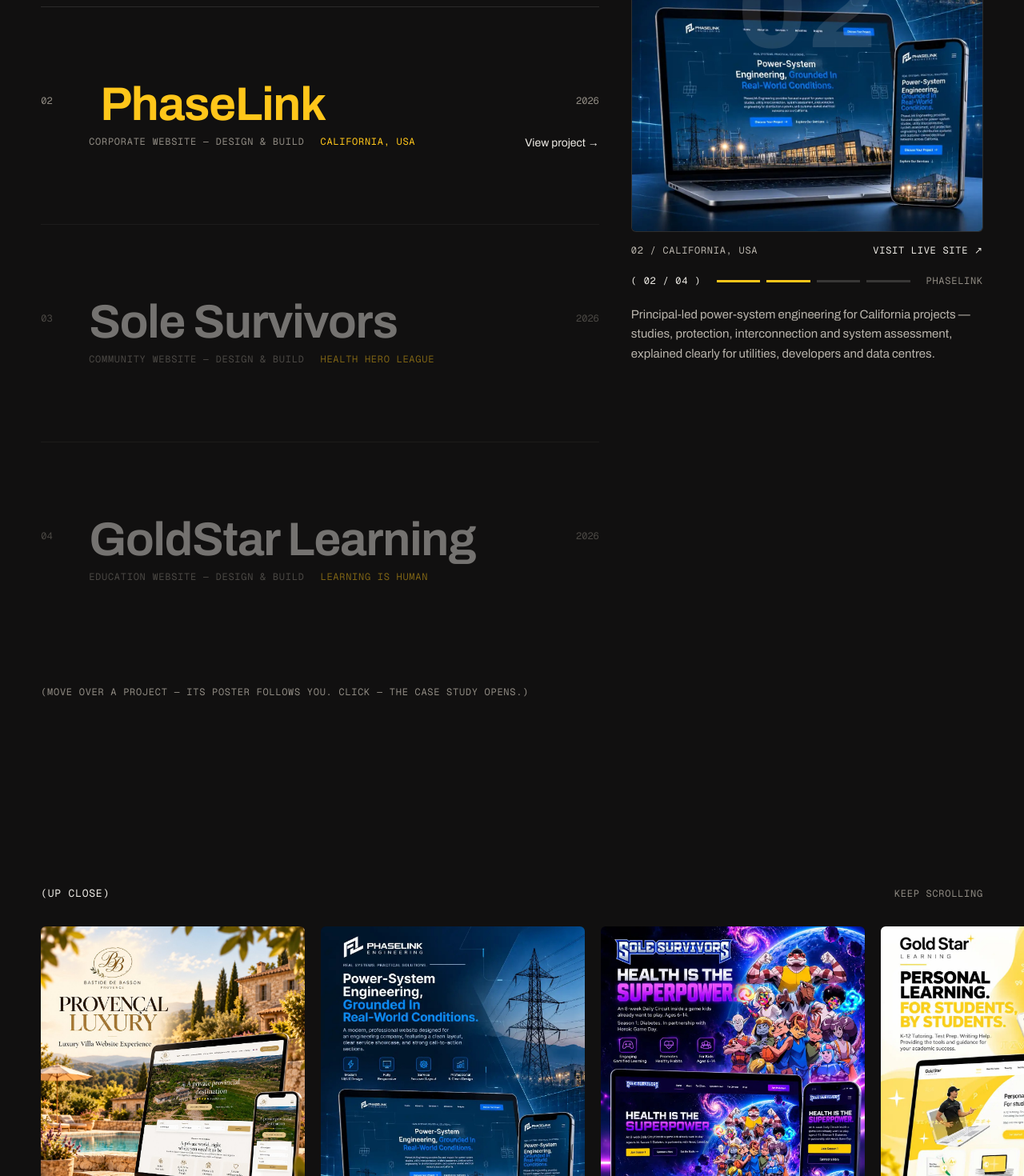
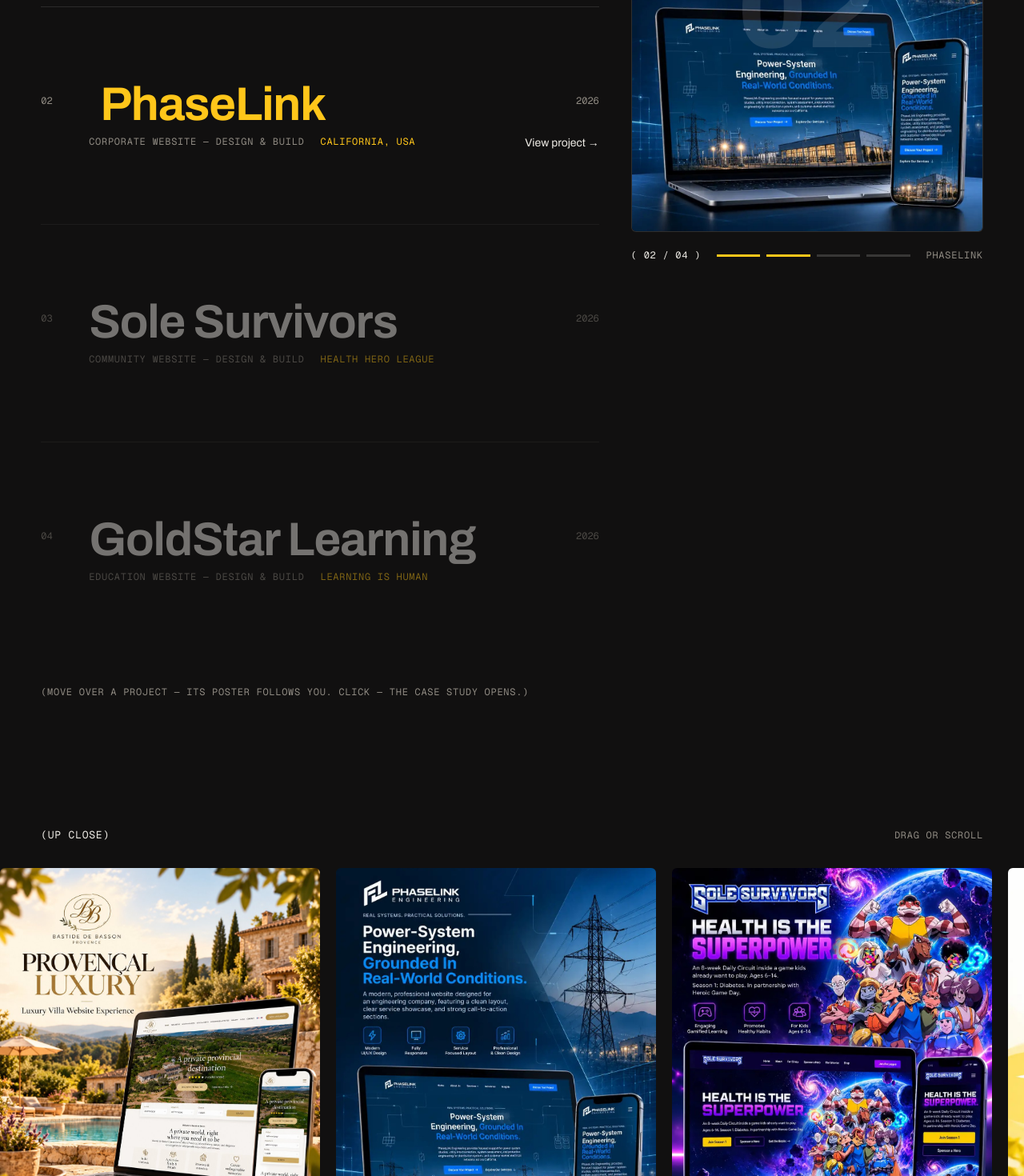
Before and after one commit to mshoaib5999/sitev2, a React (Vite) app: page / in a window 1280 px wide. Shown: the part 1330-2800 px from the top of the page at 80% size. Built offline with nearby package versions, Linux system fonts and the light colour scheme.

Commit message:
Home: caption + description removed from Selected Work; Up Close rebuilt like the reference (no pin, scroll-travel + drag, compact padding)

```diff
--- a/src/sections/SelectedWork.tsx
+++ b/src/sections/SelectedWork.tsx
@@ -81,14 +81,6 @@ export const SelectedWork: React.FC = () => {
       </div>
     ));
 
-  const stageBar = (
-    <div className="work-stage__bar">
-      <span>{String(active + 1).padStart(2, '0')} / {current.place}</span>
-      <a href={current.url} target="_blank" rel="noopener noreferrer" className="text-ink no-underline hover:text-accent transition-colors" data-hover onClick={(e) => e.stopPropagation()}>
-        Visit live site ↗
-      </a>
-    </div>
-  );
 
   const bigNumber = (size: string) => (
     <span
@@ -132,7 +124,6 @@ export const SelectedWork: React.FC = () => {
         <div className="work-stage" style={{ aspectRatio: '1111 / 1400' }} data-cursor="View" onClick={() => navigate(`/work/${current.id}`)}>
           {stageLayers(true)}
         </div>
-        {stageBar}
       </div>
 
       <div className="grid grid-cols-1 lg:grid-cols-[1fr_minmax(340px,440px)] gap-10 items-start">
@@ -179,8 +170,7 @@ export const SelectedWork: React.FC = () => {
             {bigNumber('clamp(120px, 11vw, 180px)')}
             {stageLayers(false)}
           </div>
-          {stageBar}
-          <div className="flex items-center gap-5 mt-5">
+            <div className="flex items-center gap-5 mt-5">
             <span className="eyebrow" style={{ color: 'var(--color-text)' }}>
               ( {String(active + 1).padStart(2, '0')} / {String(selectedProjects.length).padStart(2, '0')} )
             </span>
@@ -204,7 +194,6 @@ export const SelectedWork: React.FC = () => {
             </div>
             <span className="eyebrow hidden sm:block">{current.name}</span>
           </div>
-          <p className="text-muted leading-relaxed mt-5 text-[15px]">{current.description}</p>
         </div>
       </div>
 
--- a/src/sections/UpClose.tsx
+++ b/src/sections/UpClose.tsx
@@ -1,4 +1,4 @@
-import React, { useEffect, useRef, useState } from 'react';
+import React, { useEffect, useRef } from 'react';
 import { Link } from 'react-router-dom';
 import { allProjects } from '../data/details';
 import { posterBySlug } from '../data/posters';
@@ -16,71 +16,91 @@ const shots: Shot[] = allProjects.map((p, i) => ({
 }));
 
 /**
- * Scroll-driven gallery, like the reference: the section pins while the
- * cards travel right → left as you scroll down, and reverse as you scroll up.
+ * Like the reference: a normal section (no pinning) whose card row travels
+ * horizontally as the page scrolls past it — down scroll moves the row left,
+ * up scroll reverses it — and the row can also be dragged. Section padding
+ * matches the reference: clamp(60px, 10vh, 120px) 0.
  */
 export const UpClose: React.FC = () => {
   const outerRef = useRef<HTMLElement>(null);
   const trackRef = useRef<HTMLDivElement>(null);
-  const [travel, setTravel] = useState(0);
-
-  useEffect(() => {
-    const measure = () => {
-      const track = trackRef.current;
-      if (track) setTravel(Math.max(0, track.scrollWidth - window.innerWidth + 8));
-    };
-    measure();
-    const t1 = setTimeout(measure, 600);
-    const t2 = setTimeout(measure, 1800);
-    window.addEventListener('resize', measure);
-    return () => {
-      window.removeEventListener('resize', measure);
-      clearTimeout(t1);
-      clearTimeout(t2);
-    };
-  }, []);
+  const dragState = useRef({ down: false, startX: 0, startOffset: 0, moved: 0 });
+  const dragOffset = useRef(0);
+  const suppressClick = useRef(false);
 
   useEffect(() => {
     let raf = 0;
-    let lastX = 0;
-    let skew = 0;
     const loop = () => {
       const outer = outerRef.current;
       const track = trackRef.current;
       if (outer && track) {
         const rect = outer.getBoundingClientRect();
-        const total = outer.offsetHeight - window.innerHeight;
-        const p = total > 0 ? Math.min(1, Math.max(0, -rect.top / total)) : 0;
-        const x = -p * travel;
-        const vel = x - lastX;
-        lastX = x;
-        const targetSkew = Math.max(-6, Math.min(6, -vel * 0.3));
-        skew += (targetSkew - skew) * 0.1;
-        track.style.transform = `translate3d(${x.toFixed(1)}px, 0, 0) skewX(${skew.toFixed(2)}deg)`;
+        const vh = window.innerHeight;
+        const total = vh + rect.height;
+        const p = Math.min(1, Math.max(0, (vh - rect.top) / total));
+        const travel = Math.max(0, track.scrollWidth - window.innerWidth);
+        const x = Math.max(-travel, Math.min(0, -p * travel + dragOffset.current));
+        track.style.transform = `translate3d(${x.toFixed(1)}px, 0, 0)`;
       }
       raf = requestAnimationFrame(loop);
     };
     raf = requestAnimationFrame(loop);
     return () => cancelAnimationFrame(raf);
-  }, [travel]);
+  }, []);
+
+  const onPointerDown = (e: React.PointerEvent) => {
+    if (e.pointerType === 'mouse' && e.button !== 0) return;
+    dragState.current = { down: true, startX: e.clientX, startOffset: dragOffset.current, moved: 0 };
+    (e.currentTarget as HTMLElement).setPointerCapture(e.pointerId);
+  };
+  const onPointerMove = (e: React.PointerEvent) => {
+    const d = dragState.current;
+    if (!d.down) return;
+    const dx = e.clientX - d.startX;
+    d.moved = Math.max(d.moved, Math.abs(dx));
+    dragOffset.current = d.startOffset + dx;
+  };
+  const onPointerUp = () => {
+    if (dragState.current.moved > 6) {
+      suppressClick.current = true;
+      setTimeout(() => { suppressClick.current = false; }, 50);
+    }
+    dragState.current.down = false;
+  };
+  const onClickCapture = (e: React.MouseEvent) => {
+    if (suppressClick.current) {
+      e.preventDefault();
+      e.stopPropagation();
+      suppressClick.current = false;
+    }
+  };
 
   return (
-    <section ref={outerRef} className="relative" style={{ height: `calc(100vh + ${travel}px)` }}>
-      <div className="flex flex-col justify-center overflow-hidden" style={{ position: 'sticky', top: 0, height: '100vh' }} data-cursor="Look">
+    <section ref={outerRef} className="relative overflow-hidden" style={{ padding: 'clamp(60px, 10vh, 120px) 0' }}>
+      <div data-cursor="Look">
         <div className="gutter flex items-baseline justify-between mb-8 w-full">
           <h2 className="eyebrow m-0" style={{ color: 'var(--color-text)', fontSize: '13px' }}>(Up close)</h2>
-          <span className="eyebrow">Keep scrolling</span>
+          <span className="eyebrow">Drag or scroll</span>
         </div>
-        <div ref={trackRef} className="flex gap-5 px-[var(--gutter)]" style={{ width: 'max-content', willChange: 'transform' }}>
-          {shots.map((s, i) => (
-            <Link key={s.slug} to={`/work/${s.slug}`} className="flex-none m-0 block no-underline" style={{ width: 'min(330px, 74vw)' }} data-hover>
+        <div
+          ref={trackRef}
+          className="flex gap-5"
+          style={{ width: 'max-content', willChange: 'transform', touchAction: 'pan-y', cursor: 'grab' }}
+          onPointerDown={onPointerDown}
+          onPointerMove={onPointerMove}
+          onPointerUp={onPointerUp}
+          onPointerCancel={onPointerUp}
+          onClickCapture={onClickCapture}
+        >
+          {shots.map((s) => (
+            <Link key={s.slug} to={`/work/${s.slug}`} className="flex-none m-0 block no-underline" style={{ width: 'min(400px, 78vw)' }} data-hover>
               <div className="overflow-hidden bg-surface" style={{ aspectRatio: '4 / 5', borderRadius: 'var(--radius-image)' }}>
                 <img src={s.src} alt={`${s.name} — ${s.type}`} className="w-full h-full object-cover" loading="lazy" draggable={false} />
               </div>
-              <figcaption className="flex items-baseline justify-between mt-3">
+              <div className="flex items-baseline justify-between mt-3 px-1">
                 <span className="eyebrow">({s.projectNum}) {s.name}</span>
                 <span className="eyebrow" style={{ color: 'var(--color-faint)' }}>{s.type}</span>
-              </figcaption>
+              </div>
             </Link>
           ))}
         </div>
```
Also changed, not shown: 3 other files (tests, documents, lock files or other folders).
